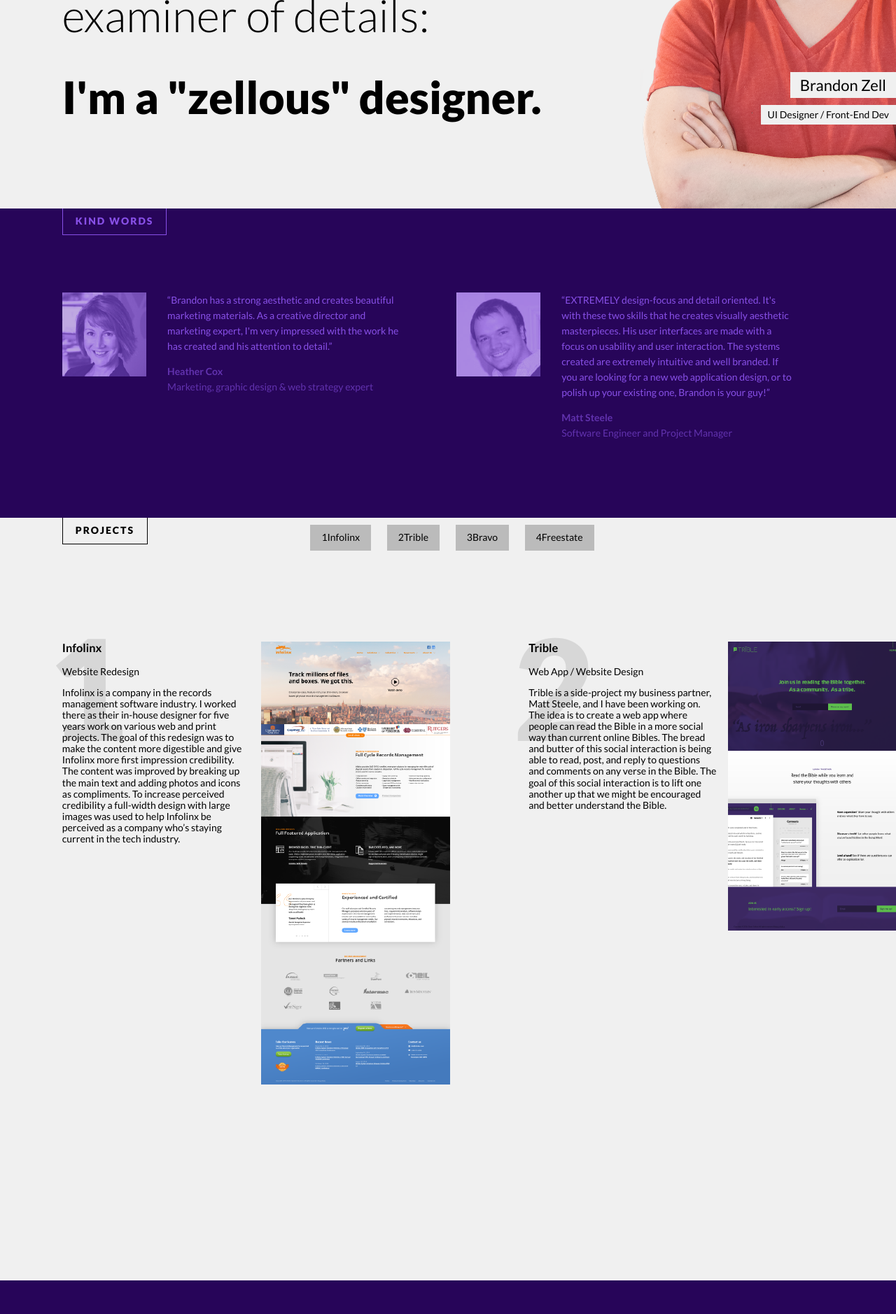
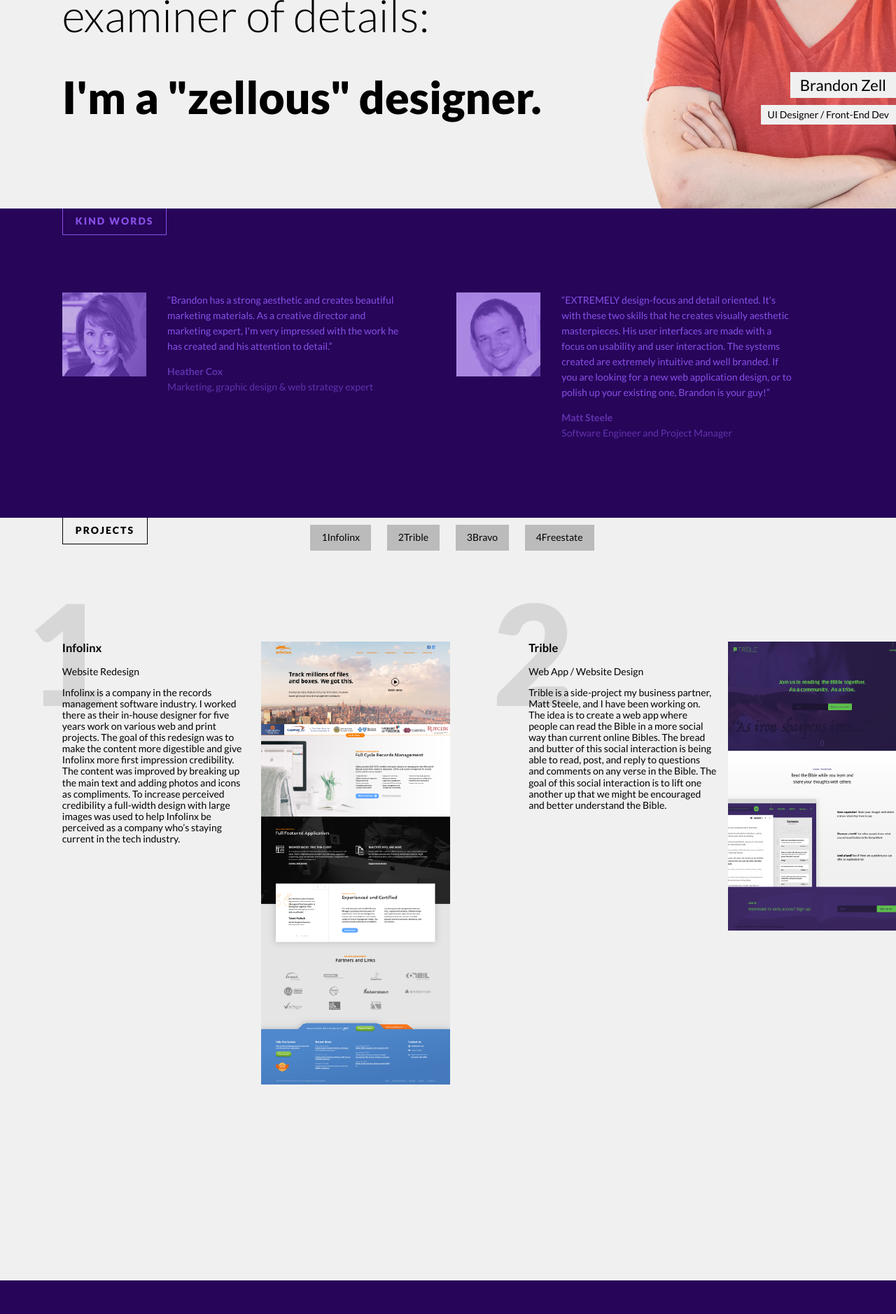
Before and after one commit to bzle/brandonz-me, a Jekyll site: the page built from index.html, in a window 1280 px wide. Shown: the part 351-2229 px from the top of the page at 70% size. Built offline with Jekyll 4.4.1, drawn with Linux system fonts in a browser that asks for light colours; nearby versions of some CDN libraries.

Commit message:
Updated '/css/style.scss' via CloudCannon

```diff
--- a/css/style.scss
+++ b/css/style.scss
@@ -929,8 +929,8 @@ header {
     font-weight: 900;
     opacity: 0.1;
     position: absolute;
-    top: -50px;
-    left: -10px;
+    top: -100px;
+    left: -40px;
 }
 .project__title {
     margin-top: 0;
```
